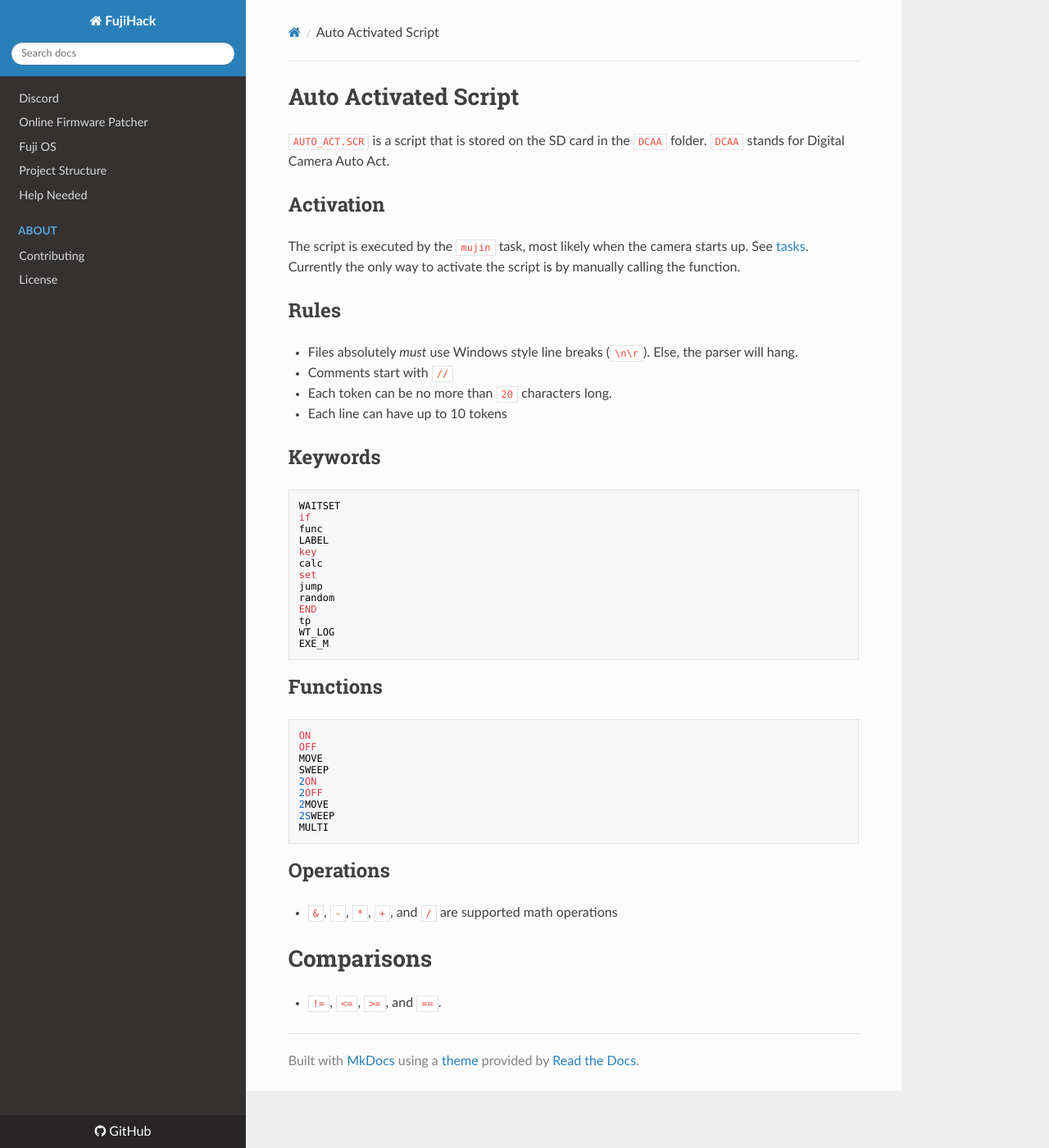
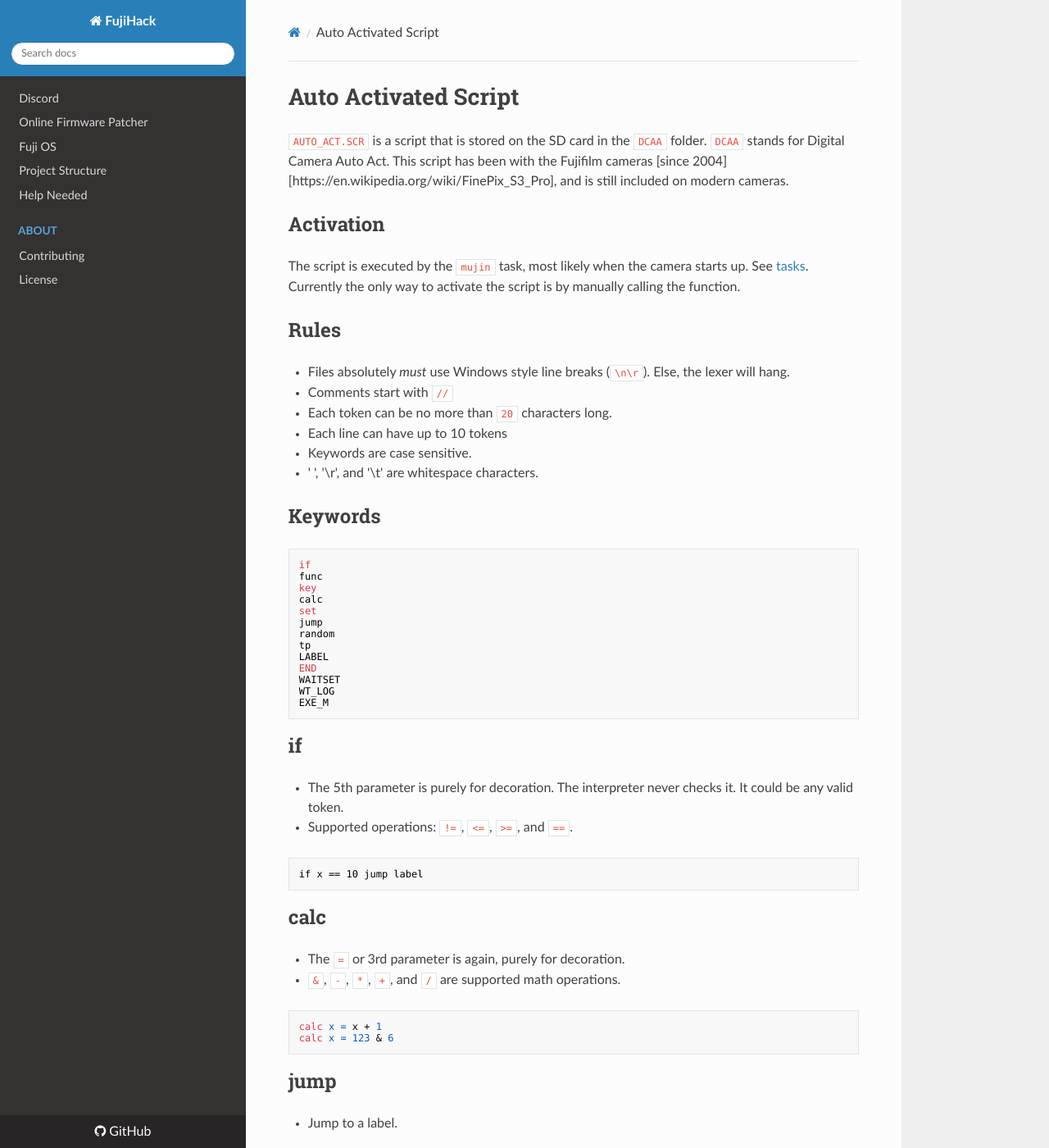
Before and after one commit to fujihack/wiki, an MkDocs documentation site: the page built from docs/autoactscr.md, in a window 1280 px wide and 1400 px high. Shown: the whole window at 82% size. Built offline with MkDocs 1.6.1, drawn with Linux system fonts in a browser that asks for light colours; nearby versions of some CDN libraries; some of the changed text lies outside the part shown.

Commit message:
Update autoactscr.md

````diff
--- a/docs/autoactscr.md
+++ b/docs/autoactscr.md
@@ -1,34 +1,68 @@
 # Auto Activated Script
 `AUTO_ACT.SCR` is a script that is stored on the SD card in the `DCAA` folder. `DCAA` stands for Digital Camera Auto Act.
+This script has been with the Fujifilm cameras [since 2004][https://en.wikipedia.org/wiki/FinePix_S3_Pro], and is still included on modern cameras.
 
 ## Activation
 The script is executed by the `mujin` task, most likely when the camera starts up. See [tasks](tasks.md).
 Currently the only way to activate the script is by manually calling the function.
 
 ## Rules
-- Files absolutely *must* use Windows style line breaks (`\n\r`). Else, the parser will hang.
+- Files absolutely *must* use Windows style line breaks (`\n\r`). Else, the lexer will hang.
 - Comments start with `//`
 - Each token can be no more than `20` characters long.
 - Each line can have up to 10 tokens
+- Keywords are case sensitive.
+- ' ', '\r', and '\t' are whitespace characters.
 
 ## Keywords
 ```
-WAITSET
 if
 func
-LABEL
 key
 calc
 set
 jump
 random
+tp
+LABEL
 END
-tp
+WAITSET
 WT_LOG
 EXE_M
 ```
+## if
+- The 5th parameter is purely for decoration. The interpreter never checks it. It could be any valid token.
+- Supported operations: `!=`, `<=`, `>=`, and `==`.
+```
+if x == 10 jump label
+```
+## calc
+- The `=` or 3rd parameter is again, purely for decoration.
+- `&`, `-`, `*`, `+`, and `/` are supported math operations.
+```
+calc x = x + 1
+calc x = 123 & 6
+```
+## jump
+- Jump to a label.
+```
+jump label
+```
+## LABEL
+- Won't work if lowercase.
+```
+LABEL top
+```
+## WT_LOG
+- Creates a function that makes DSCFXXXX.MSG log file in DCIM
+- I've already known about this function, and it doesn't appear to be anything useful.
+- Accepts a parameter, but seems to never be used.
+```
+WT_LOG
+```
 
 ## Functions
+TODO: more research
 ```
 ON
 OFF
@@ -41,8 +75,13 @@
 MULTI
 ```
 
-## Operations
-- `&`, `-`, `*`, `+`, and `/` are supported math operations
-
-# Comparisons
-- `!=`, `<=`, `>=`, and `==`.
+## Examples
+### Count to 10
+```
+set x = 1
+LABEL lab
+  if x >= 10 goto end
+  calc x = x + 1
+  jump lab
+LABEL end
+```
````
